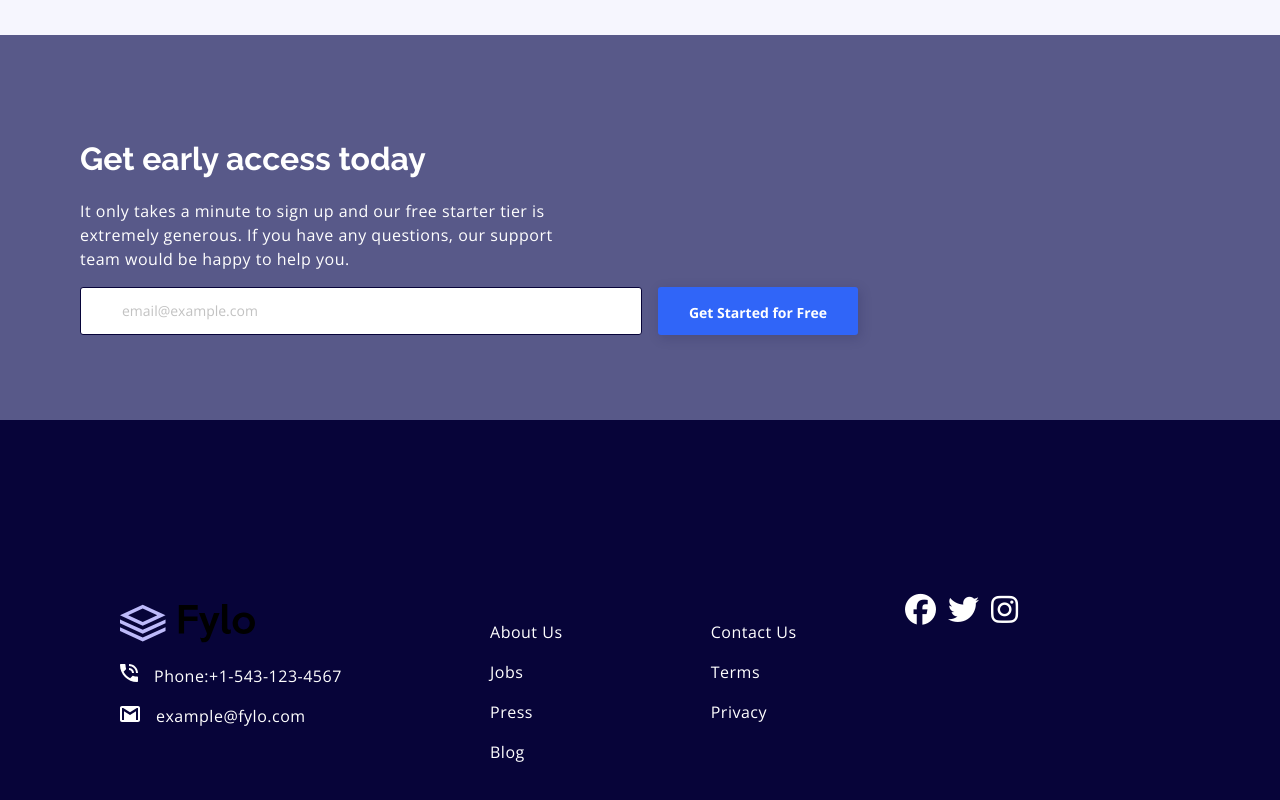
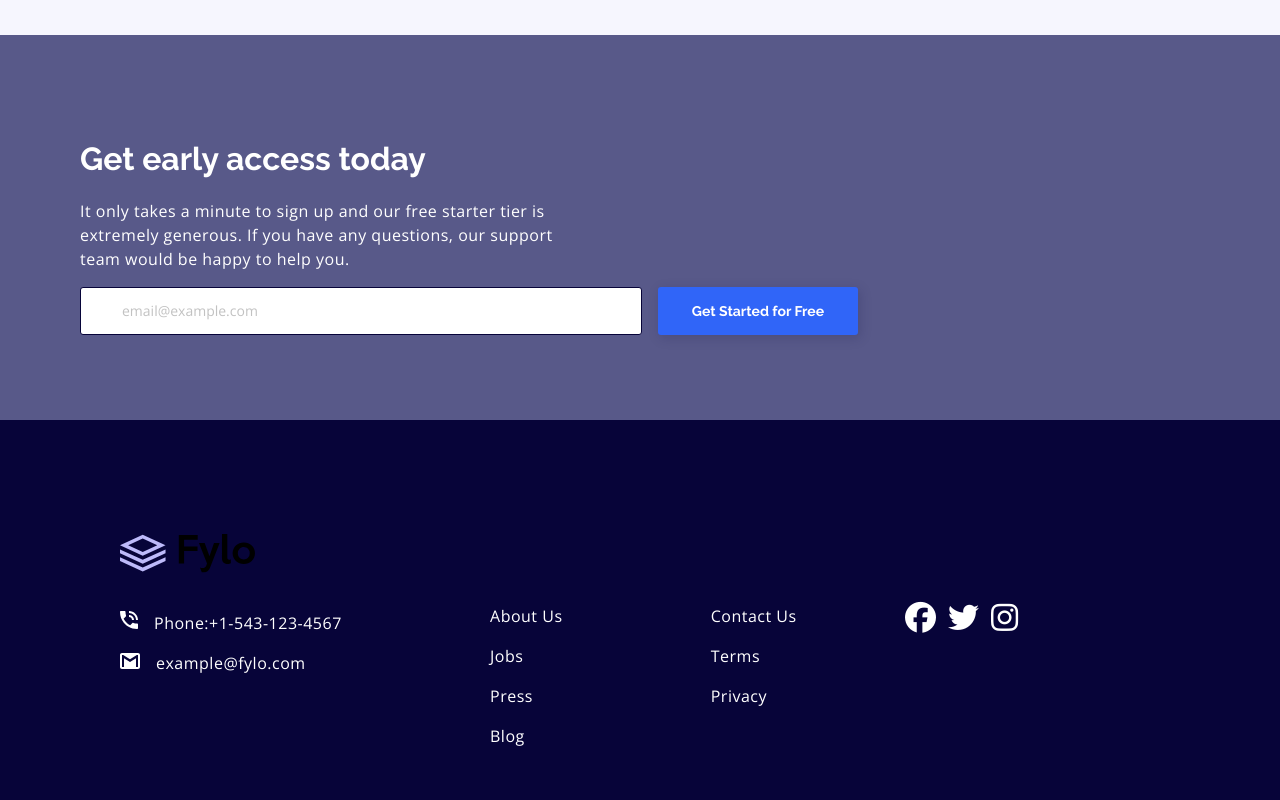
Before and after one commit to liamwoody25/fylo-landing-page.2, a plain HTML site: page index.html in a window 1280 px wide. Shown: the part 1919-2719 px from the top of the page. Drawn offline with nearby package versions, Linux system fonts and the light colour scheme.

Commit message:
updating changes

```diff
--- a/index.html
+++ b/index.html
@@ -79,9 +79,8 @@
                 If you have any questions, our support team would be happy to help you.</p>
         <div class="email-signup">
             <input type="text" placeholder="email@example.com">
-            <button class="signup-btn">
-                <span>Get Started for Free</span>
-            </button>
+            <button class="signup-btn">Get Started for Free</button>
+
         </div>
 
     </div>
@@ -89,7 +88,7 @@
 <!-----  footer-section  --------->
 <footer class="footer-container">
     <div class="footer-body">
-        <div class="nav-list">
+        <div class="left-list">
             <ul>
                 <li><img class="footer-logo" src="/public/assets/logo.svg" alt=""></li>
                 <li><p class="text-styling"><img class="icon-phone" src="/public/assets/icons/icon-phone.svg" alt="icon-phone">Phone:+1-543-123-4567</p></li>
--- a/public/css/style.css
+++ b/public/css/style.css
@@ -261,7 +261,7 @@
 
 .email-signup {
     display: flex;
-    flex-wrap: wrap;
+
     gap: 16px;
 }
 
@@ -311,7 +311,9 @@
 
 }
 
-.nav-list {
+.left-list {
+    position: relative;
+    bottom: 70px;
    display: flex;
    align-items: baseline;
 
@@ -322,6 +324,7 @@
     width: 135px;
     height: 39px;
     color: #fff;
+    margin-bottom: 17px;
 
 }
 
@@ -338,6 +341,8 @@
 /******  icons  ********/
 
 .icons {
+    position: relative;
+    top: 8px;
     display: flex;
     justify-content: start;
     gap: 12px;
```
